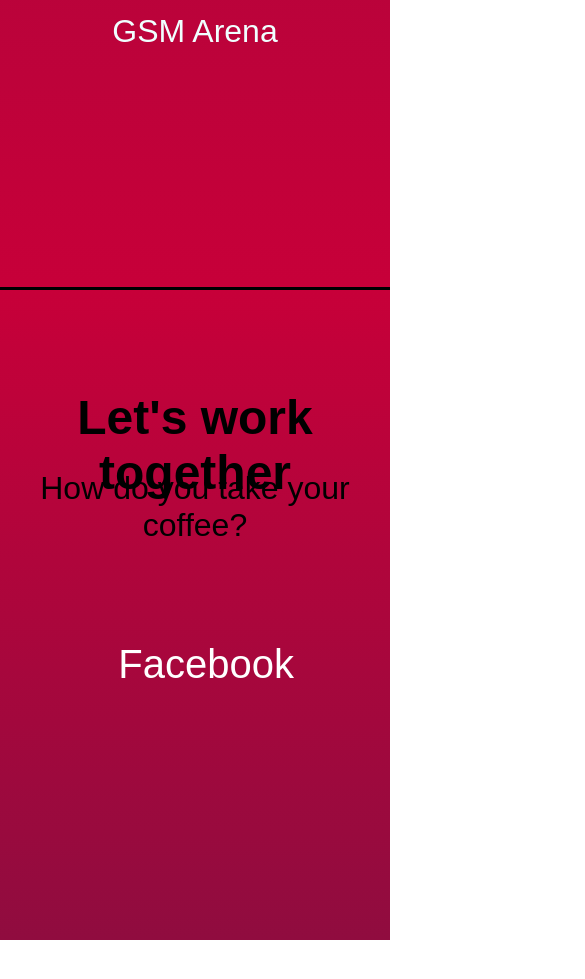
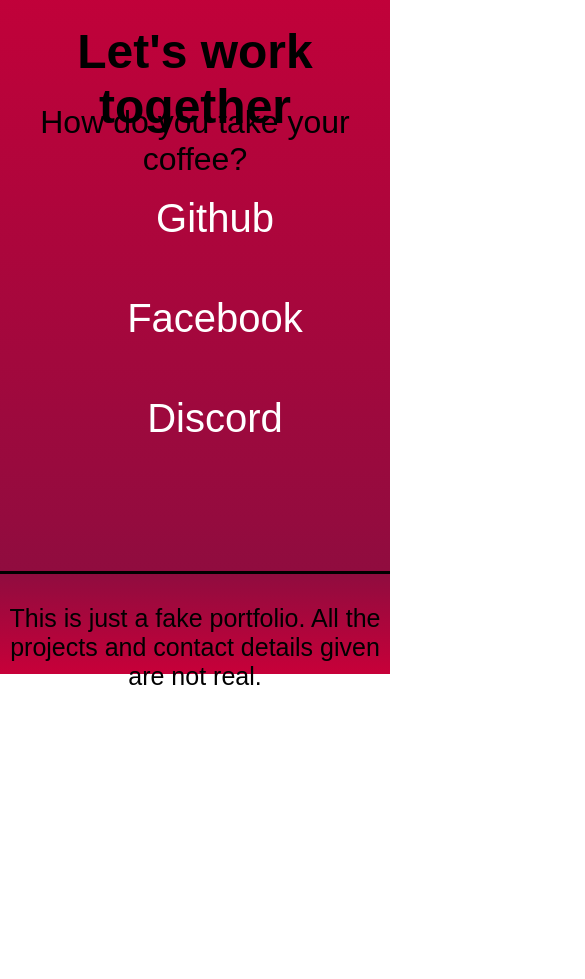
Before and after one commit to gyrajmi/nyarigyak, a plain HTML site: page index.html in a window 390 px wide. Shown: the part 1823-2802 px from the top of the page, 585 px wide, since content can reach past the window. After the commit the page ends 2514 px from the top, so only its background shows below. Drawn offline with Linux system fonts and the light colour scheme.

Commit message:
Update styles.css

```diff
--- a/styles.css
+++ b/styles.css
@@ -31,9 +31,8 @@ body{
     float: left;
 }
 #welcome-section{
-
     width: 100%;
-    height: 100%;
+    height: 720px;
     left: 0;
     background-color: #581845;
     background: linear-gradient(0deg, #900C3F 0%, #581845 100%);
@@ -42,9 +41,9 @@ body{
     top:0%;
 }
 #projects{
-    top:100%;
+    top:720px;
     width: 100%;
-    height: 150%;
+    height: 1024px;
     left: 0;
     background-color: #900C3F;
     background: linear-gradient(0deg, #C70039 0%, #900C3F 100%);
@@ -61,7 +60,7 @@ body{
     background-color: #C70039;
     background: linear-gradient(0deg, #900C3F 0%, #C70039 100%);
     position: absolute;
-    top:250%;
+    top:1744px;
     border-top: solid 3px;
 }
 h1,h2,p{
@@ -86,9 +85,10 @@ p{
     color: white;
     display: block;
     margin-left: 1em;
-    font-size:1.8em;
     align-items: center;
     text-align: center;
+    margin: 0px 0px 0px 0px;
+    padding: 100px;
 }
 
 #profile-links ul{
@@ -96,16 +96,11 @@ p{
     display: flex;
     flex-direction: row;
     justify-content: center;
-
+    margin: 0px;
 }
 
-#profile-links ul{
-   margin: 0px;
-}
-#profile-links a{
-    margin: 0px 0px 0px 0px;
-    padding: 100px;
-}
+
+
 #hov{
     font-size: 40px;
 }
@@ -123,7 +118,7 @@ img{
 }
 #footer{
     position: absolute;
-    top: 340%;
+    top: 2394px;
     width: 100%;
     left:0%;
     height: 100px;
@@ -180,6 +175,12 @@ img{
 
         transform:scale(1.1);
     }
+    #profile-links ul{
+        flex-direction: column;
+    }
+    #profile-links a{
+        padding: 20px;
+    }
   }
   .project-tile{
     font-size: 25px;
@@ -187,3 +188,7 @@ img{
   #profile-links a:hover{
     color: bisque;
   }
+  @media screen (max-width:800px) {
+
+
+  }
```
